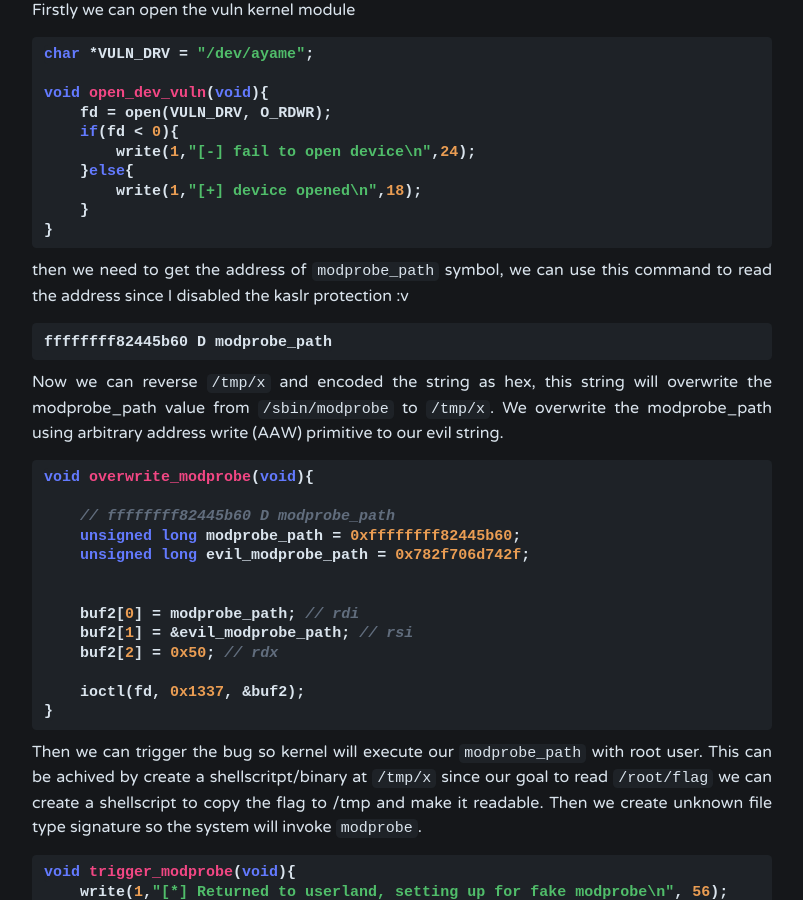
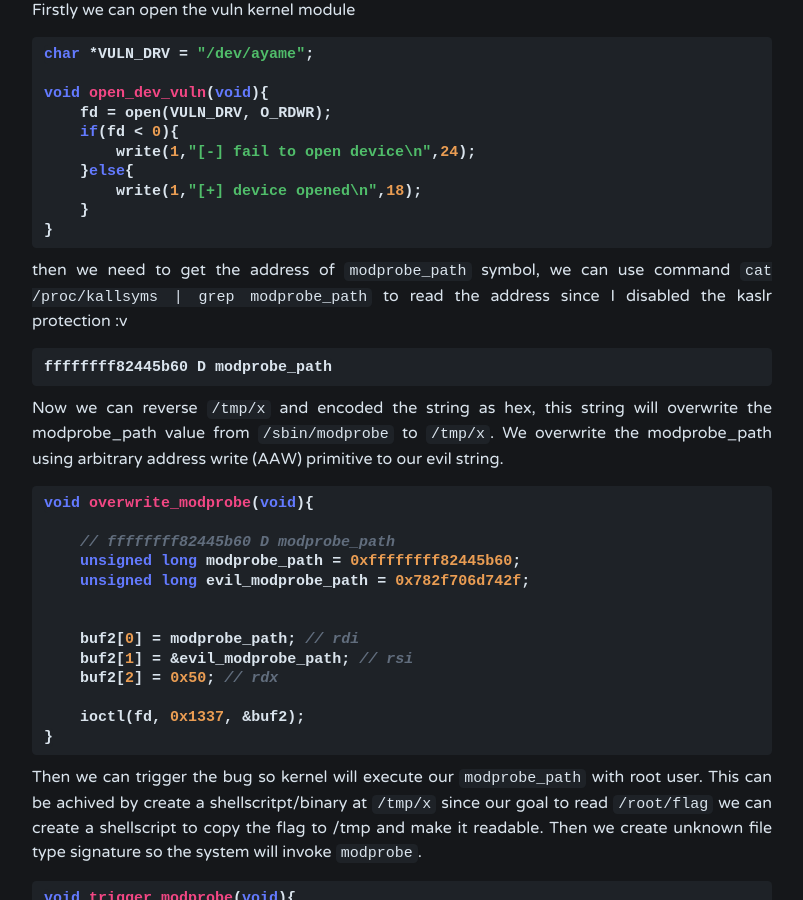
Before and after one commit to tripoloski1337/tripoloski1337.github.io, a Jekyll site: the page built from _posts/2023-01-06-modprobe-overwrite.md, in a window 1280 px wide and 900 px high, scrolled down 1739 px. Shown: the whole window, without its empty margins (238-1041 px from the left). Built offline with Jekyll 4.4.1, drawn with Linux system fonts in a browser that asks for light colours; comment, search, counter and statistics services are not loaded.

Commit message:
fix wording

```diff
--- a/_posts/2023-01-06-modprobe-overwrite.md
+++ b/_posts/2023-01-06-modprobe-overwrite.md
@@ -41,7 +41,7 @@ void open_dev_vuln(void){
 }
 {% endhighlight %}
 
-then we need to get the address of `modprobe_path` symbol, we can use this command to read the address since I disabled the kaslr protection :v
+then we need to get the address of `modprobe_path` symbol, we can use command `cat /proc/kallsyms | grep modprobe_path` to read the address since I disabled the kaslr protection :v
 
     ffffffff82445b60 D modprobe_path
 
```
